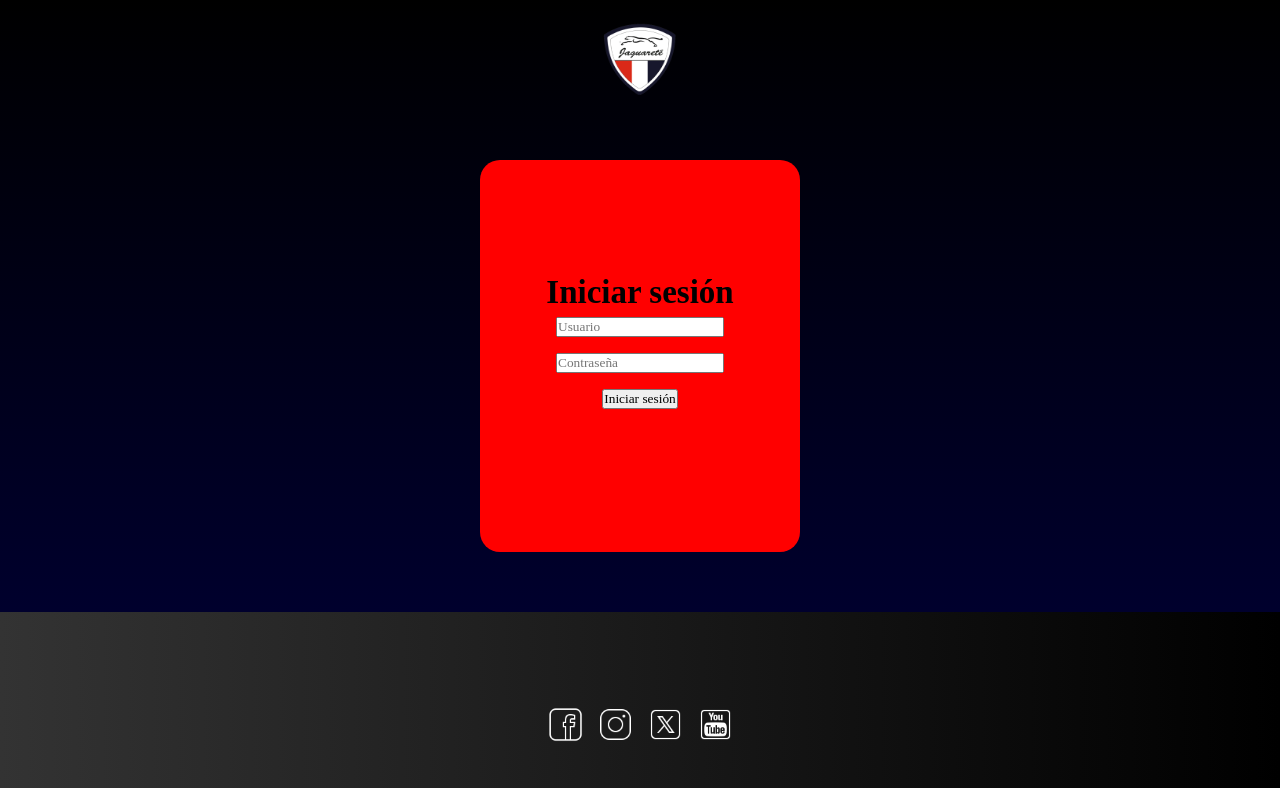
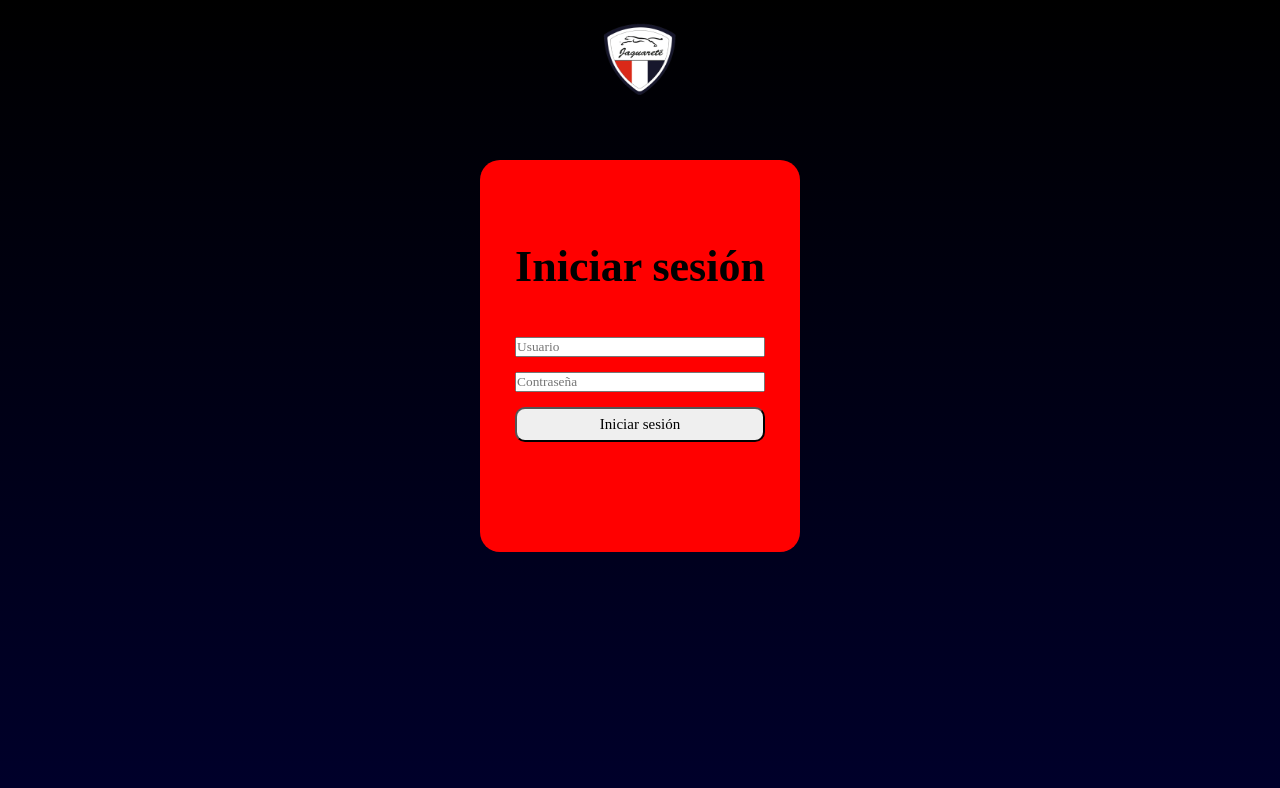
Before and after one commit to JoaquinArmand97/DeportivoJaguarete, a plain HTML site: page pages/socios.html in a window 1280 px wide. Shown: the top 788 px of the page. Drawn offline with Linux system fonts and the light colour scheme.

Commit message:
Agregadas nuevas funcionalidades

```diff
--- a/css/styles.css
+++ b/css/styles.css
@@ -71,7 +71,7 @@ button.entrena {
     color: white;
     display: flex;
     flex-direction: column;
-    background-image: linear-gradient(to right, #333333, #000000);;
+    background: linear-gradient(to bottom right, #03045e, #000000);
     justify-content: space-between;
     padding: 90px 110px;
     gap: 40px;
@@ -190,6 +190,10 @@ button.entrena {
     background: linear-gradient(to bottom, #000000, #000044);
 }
 .containerSocios{
+    width: 100%;
+    height: 100vh;
+}
+.containerSocios div{
     width: 40vh;
     height: 49vh;
     margin: 60px auto;
@@ -203,10 +207,16 @@ button.entrena {
 
 }
 .login-form{
+    display: flex;
+    flex-direction: column;
+    gap: 15px;
     font-size: 22px;
     margin-bottom: 30px;
 }
 
+.login-form h1{
+    margin-bottom: 30px;
+}
 .form-group{
     margin-bottom: 10px;
 }
@@ -221,6 +231,16 @@ button.entrena {
 
 }
 
+#loginBtn{
+    padding: 7px;
+    border-radius: 10px;
+    font-size: 15px;
+}
+
+#loginBtn:hover{
+    background-color: ##000028;
+    color: white;
+}
 
 /**DEPORTES**/
 
--- a/pages/socios.html
+++ b/pages/socios.html
@@ -12,16 +12,15 @@
         <img src="../assets/Logo:Jagua.png" class="logo"></a>
     </nav>
     <div class="containerSocios">
-        <form class="login-form" id="loginForm">
-          <h2>Iniciar sesión</h2>
-          <div class="form-group">
-            <input type="text" id="username" name="username" placeholder="Usuario" required>
-          </div>
-          <div class="form-group">
-            <input type="password" id="password" name="password" placeholder="Contraseña" required>
-          </div>
-          <button id="loginBtn" type="submit">Iniciar sesión</button>
-        </form>
+        <div class="containerSocios-div">
+            <form class="login-form" id="loginForm">
+                <h1>Iniciar sesión</h1>
+                <form class="form-group">
+                  <input type="text" id="username" name="username" placeholder="Usuario" required>
+                  <input type="password" id="password" name="password" placeholder="Contraseña" required>
+                <button id="loginBtn" type="submit">Iniciar sesión</button>
+              </form>
+        </div>
       </div>
       <footer class="footer">
         <div class="redes">
```
Also changed, not shown: pages/contacto.html (+22 -0 lines).
